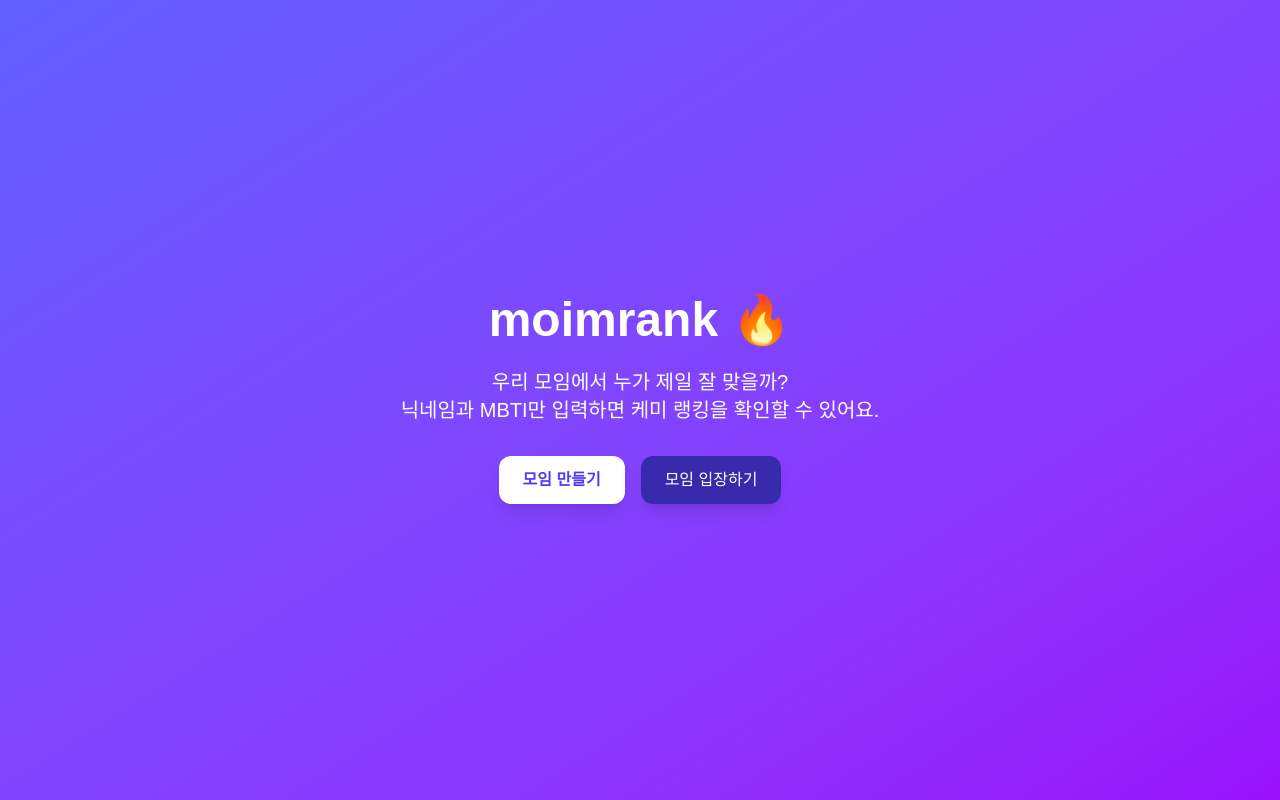
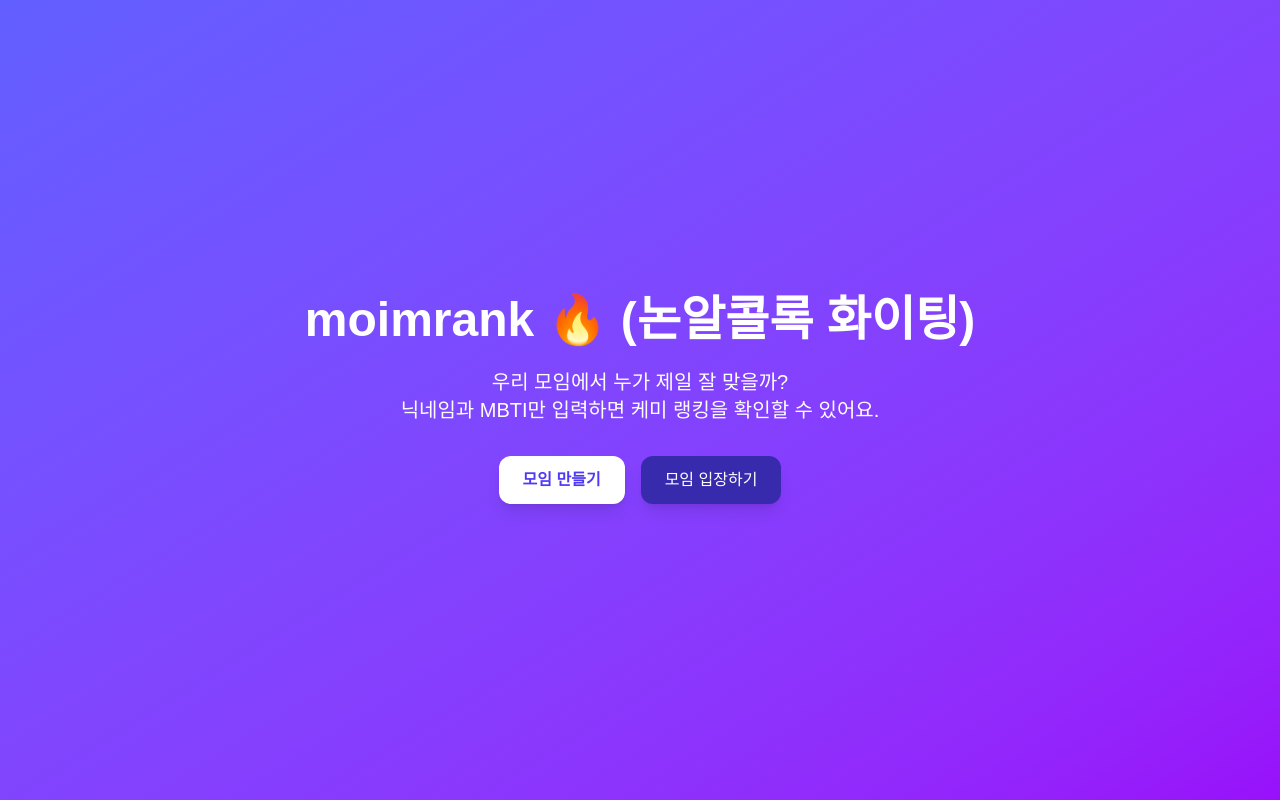
Before and after one commit to JTJ91/OurMeet, a Next.js app: page / in a window 1280 px wide. Built offline with nearby package versions, Linux system fonts and the light colour scheme.

Commit message:
Update page.tsx

```diff
--- a/app/page.tsx
+++ b/app/page.tsx
@@ -3,7 +3,7 @@ export default function Home() {
     <main className="min-h-screen flex flex-col items-center justify-center bg-gradient-to-br from-indigo-500 to-purple-600 text-white px-6">
 
       <h1 className="text-5xl font-bold mb-6">
-        moimrank 🔥
+        moimrank 🔥 (논알콜록 화이팅)
       </h1>
 
       <p className="text-xl text-center mb-8 max-w-xl">
```
